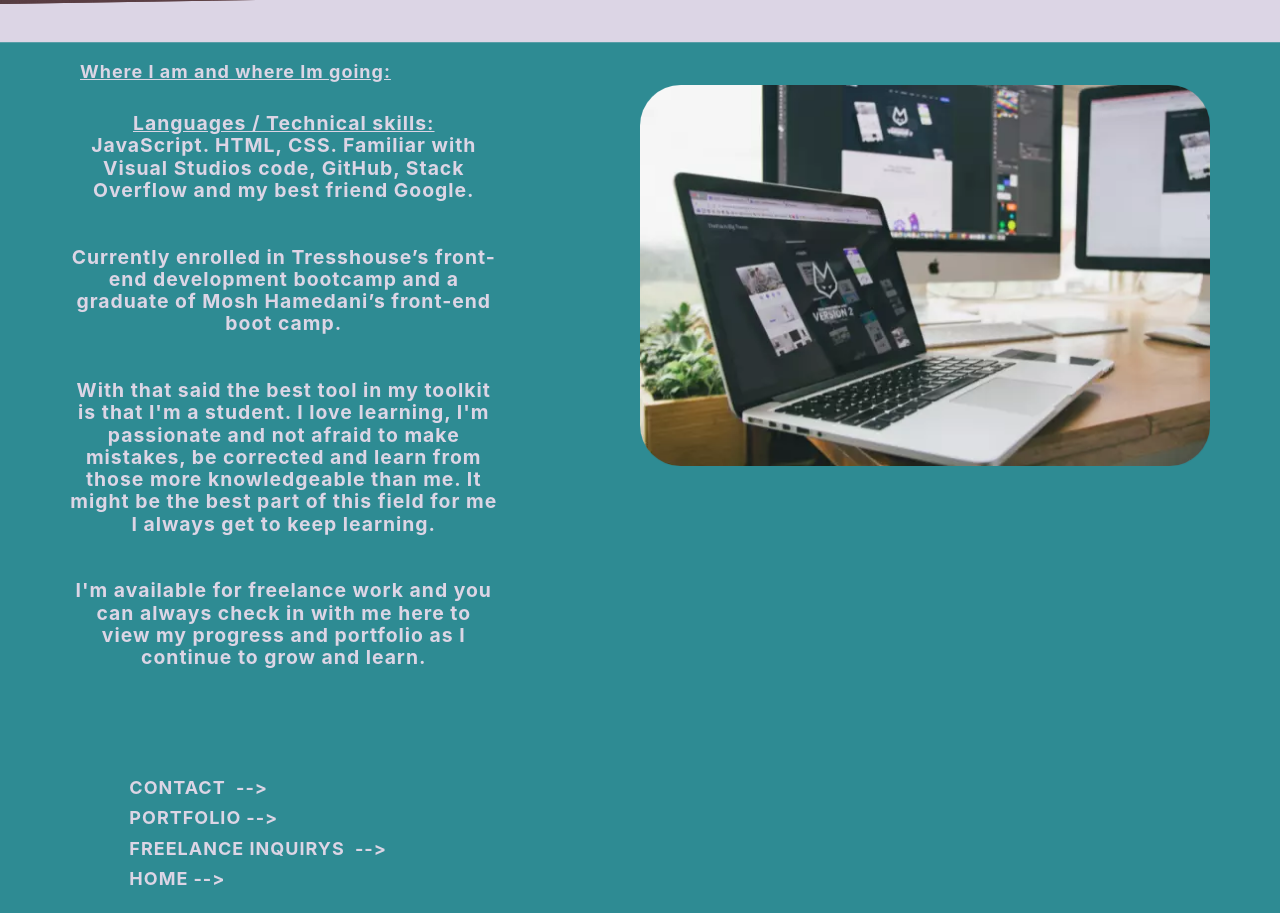
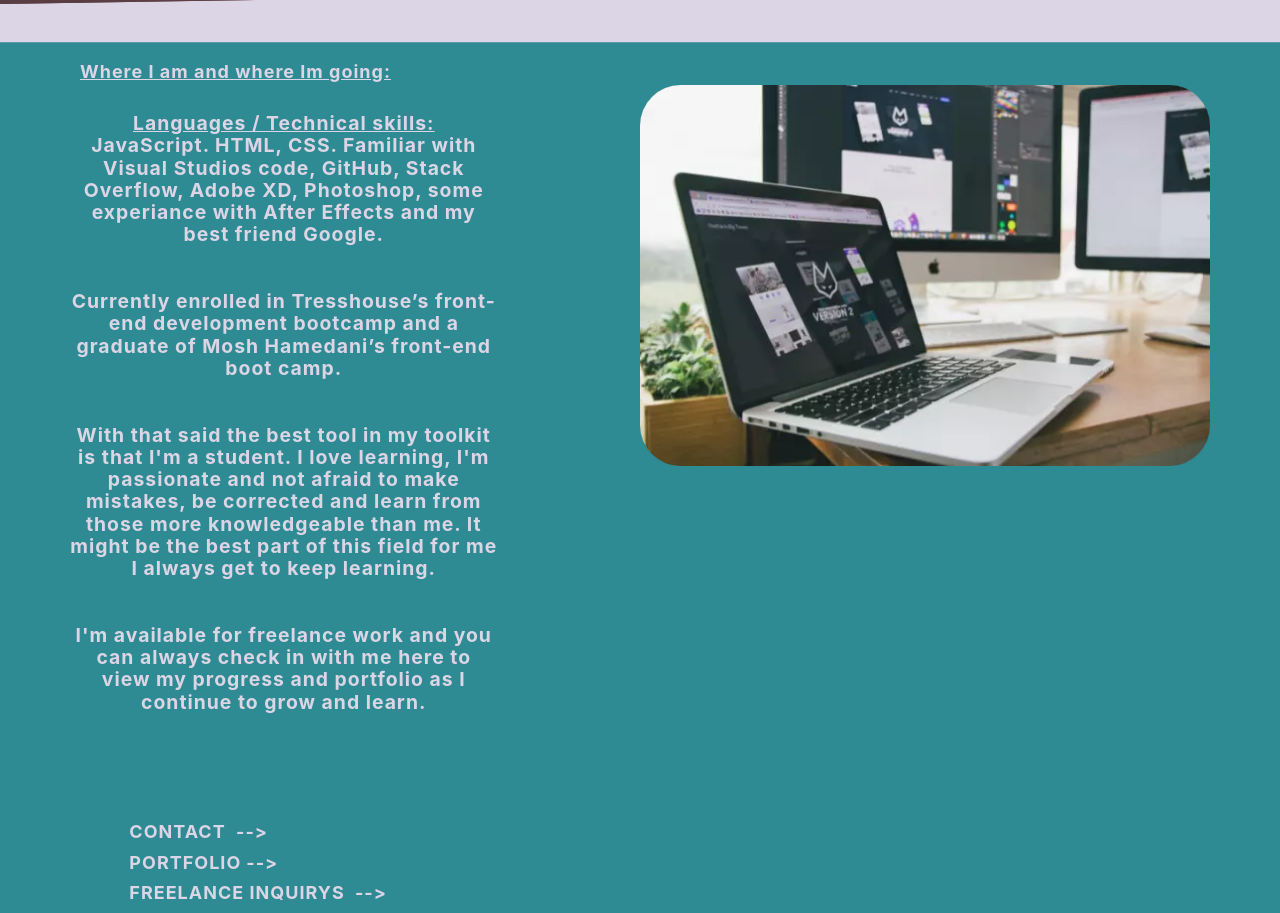
Before and after one commit to mintercode/Knockknock1, a website: page Skills.html in a window 1280 px wide. Shown: the part 396-1309 px from the top of the page. Drawn offline with nearby package versions, Linux system fonts and the light colour scheme.

Commit message:
text edits

```diff
--- a/Skills.html
+++ b/Skills.html
@@ -29,7 +29,7 @@
           <p class="hero__tagline-2">
             <u> Languages / Technical skills:</u> <br>
             JavaScript. HTML, CSS.
-            Familiar with Visual Studios code, GitHub, Stack Overflow and my best friend Google.
+            Familiar with Visual Studios code, GitHub, Stack Overflow, Adobe XD, Photoshop, some experiance with After Effects and my best friend Google.
           <br>
           <br> <br>
               Currently enrolled in Tresshouse’s front-end development bootcamp and a graduate of Mosh Hamedani’s front-end boot camp. <br> <br>
```
